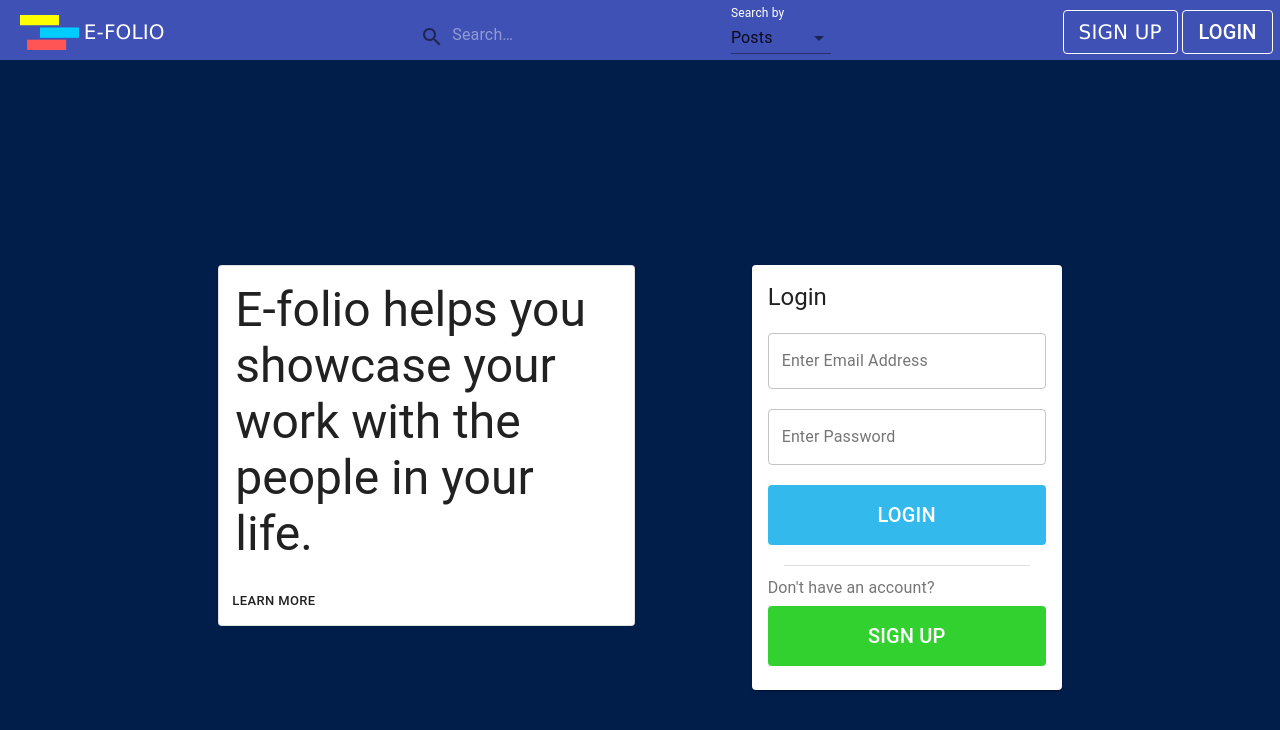
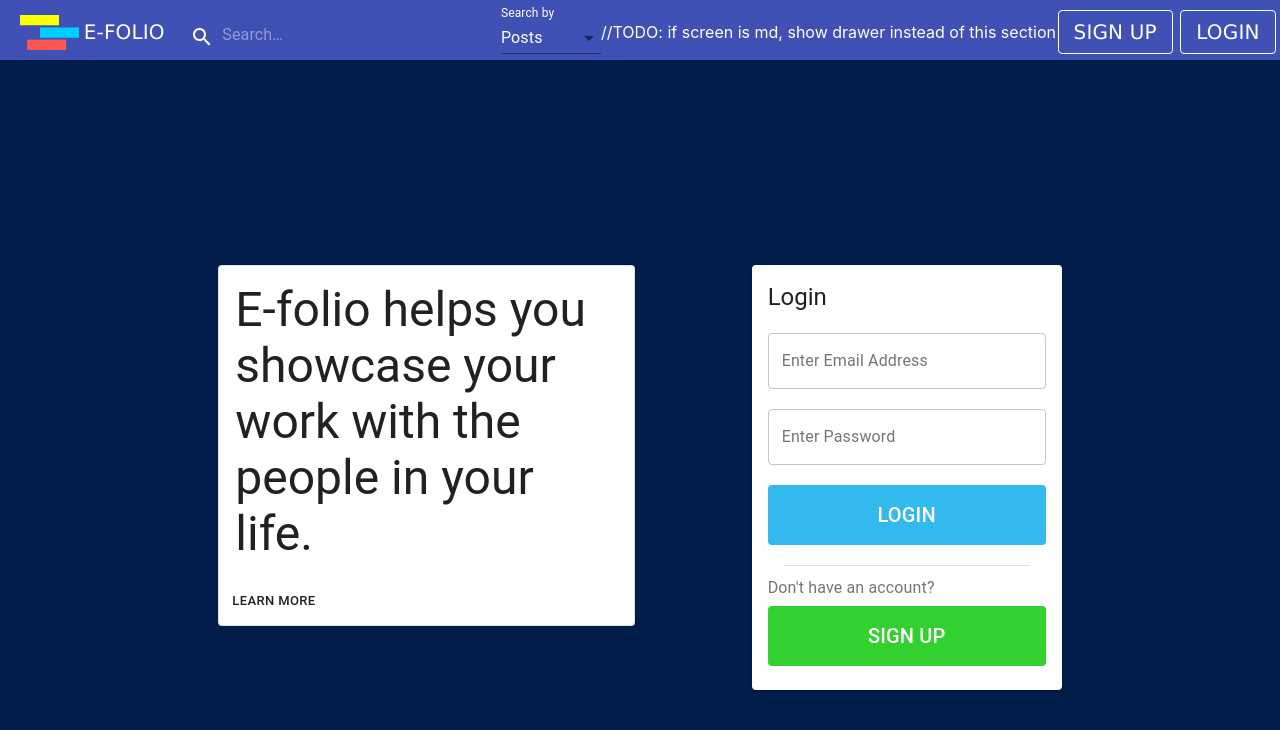
Before and after one commit to arrikenw/IT-Project, a React (Create React App) app in the folder client/: page / in a window 1280 px wide. Shown: the top 730 px of the page. Built offline with nearby package versions, Linux system fonts and the light colour scheme; what react-lines-ellipsis would draw is missing.

Commit message:
clean up header fonts

```diff
--- a/client/public/index.html
+++ b/client/public/index.html
@@ -1,5 +1,5 @@
 <!DOCTYPE html>
-<html lang="en" style="width:100%;height:100%;margin:0;padding:0;overflow-x: hidden">
+<html lang="en" style="font-family:Verdana;width:100%;height:100%;margin:0;padding:0;overflow-x: hidden">
   <head>
     <meta charset="utf-8" />
     <link rel="icon" href="%PUBLIC_URL%/favicon.ico" />
--- a/client/src/components/headers/Header.jsx
+++ b/client/src/components/headers/Header.jsx
@@ -30,7 +30,6 @@ import PostAddIcon from '@material-ui/icons/PostAdd'
 import AccountBoxIcon from '@material-ui/icons/AccountBox'
 import axios from'axios';
 import logo from '../../assets/efolio-icon.svg'
-import HeaderDrawer from './HeaderDrawer'
 
 
 
@@ -174,7 +173,7 @@ function Header({ token, user, logout, history, searchResults, setSearchResults,
   const renderLogin = () => {
     return (
       <Button variant="outlined" color="inherit" href="/login">
-        <Typography variant="h6">Login</Typography>
+        <Typography style={{fontFamily:"Verdana"}} variant="h6">Login</Typography>
       </Button>
     )
   }
@@ -243,7 +242,7 @@ function Header({ token, user, logout, history, searchResults, setSearchResults,
       <div className={classes.search}>
         <div className="font-icon-wrapper">
           <IconButton onClick={sendSearchData} className={classes.searchIcon}>
-            <SearchIcon />
+            <SearchIcon style={{color:"white"}} />
           </IconButton>
         </div>
         <form style={{ display: 'flex' }}>
@@ -264,8 +263,9 @@ function Header({ token, user, logout, history, searchResults, setSearchResults,
             <Select
               value={searchBy}
               onChange={handleSearchByChange}
+              style={{color:"white"}}
             >
-              <MenuItem style={{marginTop: "40px"}} value="users">Users</MenuItem>
+              <MenuItem style={{ marginTop: "40px"}} value="users">Users</MenuItem>
               <MenuItem value="posts">Posts</MenuItem>
             </Select>
           </FormControl>
@@ -307,6 +307,7 @@ function Header({ token, user, logout, history, searchResults, setSearchResults,
               {renderSearchBar()}
             </Grid>
 
+            //TODO: if screen is md, show drawer instead of this section
             <section className={classes.rightToolbar}>
               <Grid container direction="row">
                 <Grid item xs={7}>
@@ -317,6 +318,7 @@ function Header({ token, user, logout, history, searchResults, setSearchResults,
                 </Grid>
               </Grid>
             </section>
+
           </Toolbar>
         </AppBar>
       )
--- a/client/src/components/profile/Profile.js
+++ b/client/src/components/profile/Profile.js
@@ -62,7 +62,7 @@ const useStyles = makeStyles((theme) => ({
 function Profile({ user, token, history, location }) {
   const classes = useStyles();
   const theme = useTheme();
-  const [open, setOpen] = React.useState(false);
+  const [open, setOpen] = useState(false);
   const [filterTag, setFilterTag] = useState('')
   const [sortField, setSortField] = useState('createdAt')
   const [sortDirection, setSortDirection] = useState('desc')
```
